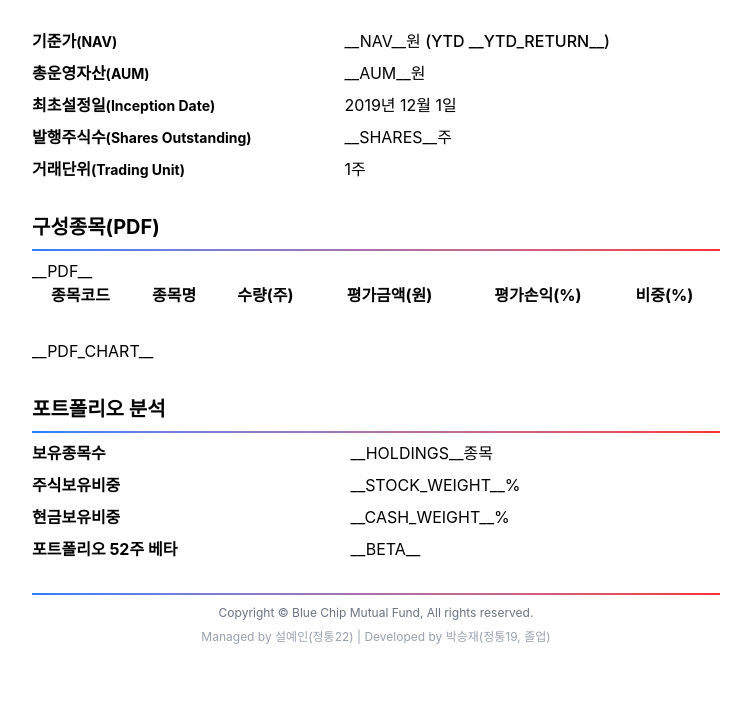
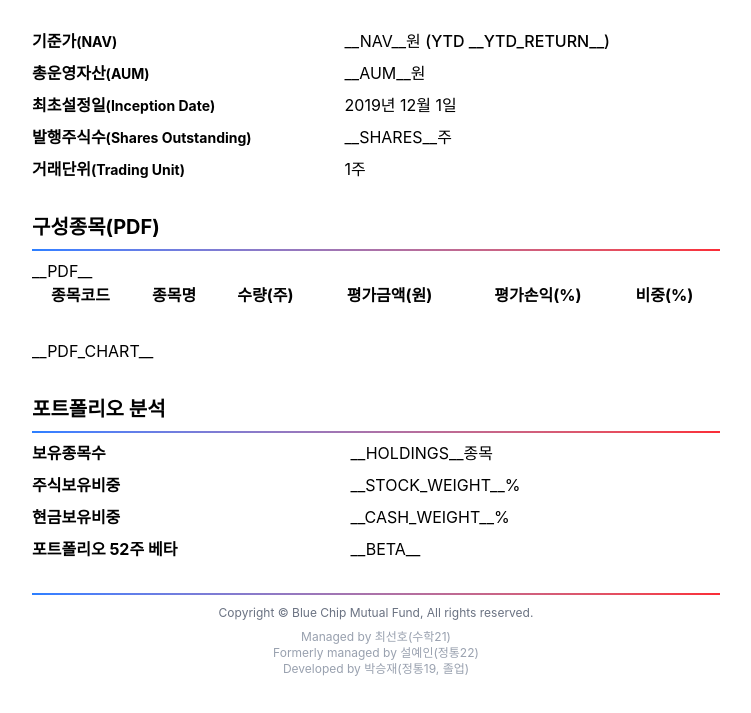
Before and after one commit to inhabluechip/bcmf-nav, a website built with Vite: page index.html in a window 1280 px wide. Shown: the part 247-960 px from the top of the page, without its empty margins (264-1015 px from the left). Before the commit the page ends 934 px from the top, so only its background shows below. Built offline with nearby package versions, Linux system fonts and the light colour scheme; a web font is replaced by a local one.

Commit message:
Update site footer

```diff
--- a/index.html
+++ b/index.html
@@ -103,7 +103,11 @@
         <hr class="h-0.5 mb-1 bg-gradient-to-r from-blue-500 to-red-500 border-transparent">
         <div class="text-center">
           <span class="text-xs text-gray-500">Copyright © <a href="https://inhabluechip.com/">Blue Chip Mutual Fund</a>, All rights reserved.</span><br>
-          <span class="text-xs text-gray-400">Managed by <a href="https://github.com/Socializedistp">설예인(정통22)</a> | Developed by <a href="https://github.com/Astro36">박승재(정통19, 졸업)</a></span>
+          <span class="text-xs text-gray-400 inline-block mt-1.5 leading-4">
+            Managed by <a href="https://github.com/ssunho1">최선호(수학21)</a><br>
+            Formerly managed by <a href="https://github.com/Socializedistp">설예인(정통22)</a><br>
+            Developed by <a href="https://github.com/Astro36">박승재(정통19, 졸업)</a>
+          </span>
         </div>
       </footer>
     </main>
```
